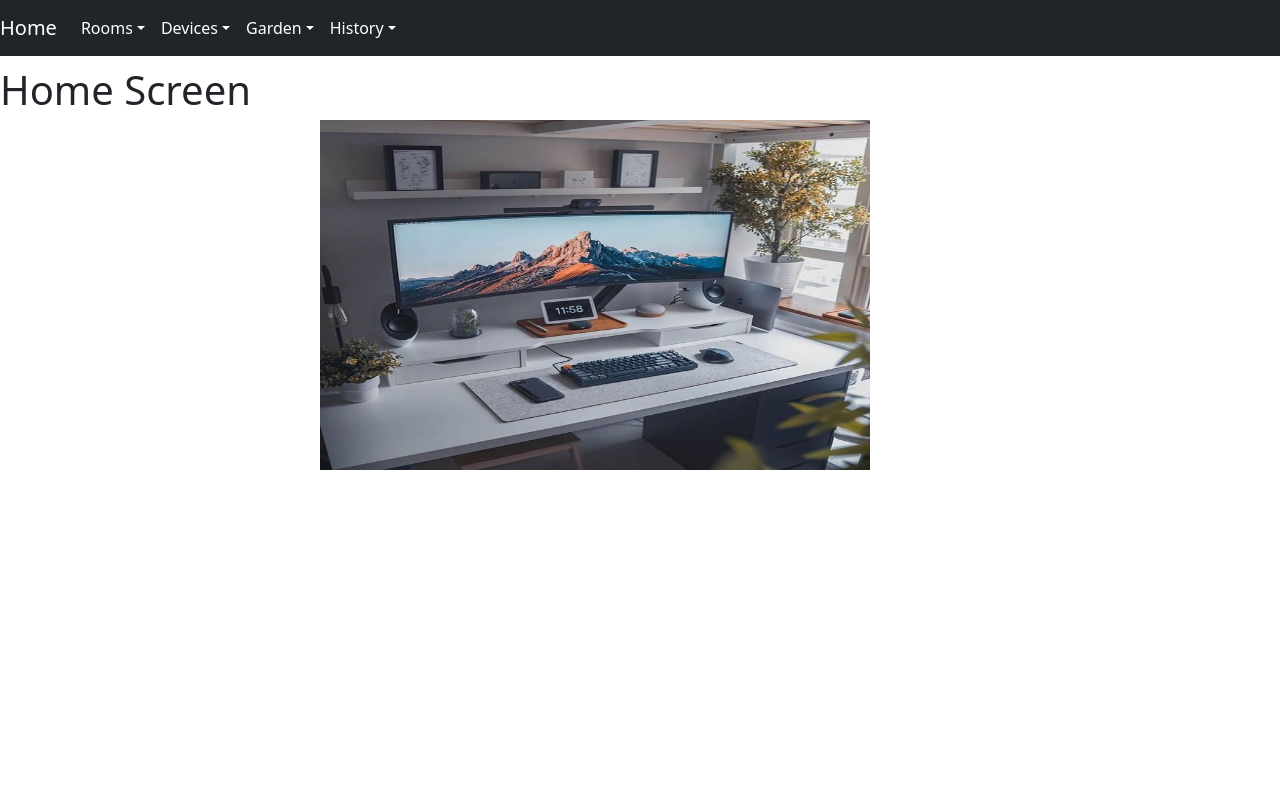
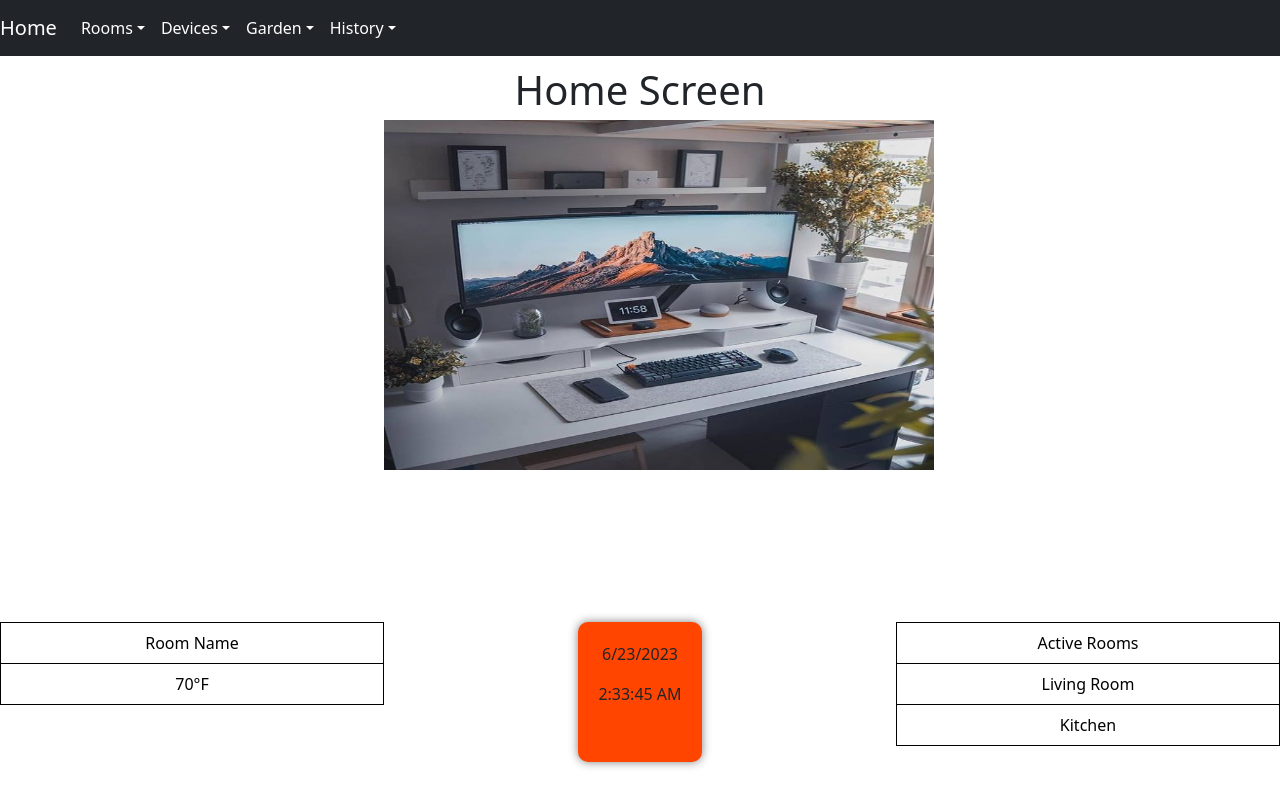
Before and after one commit to Wiqbal2/Smart-Hub-System, a React (Create React App) app: page / in a window 1280 px wide. Built offline with nearby package versions, Linux system fonts and the light colour scheme.

Commit message:
Yusuf: Added tables and date/time.

```diff
--- a/public/index.html
+++ b/public/index.html
@@ -2,7 +2,7 @@
 <html lang="en">
   <head>
     <meta charset="utf-8" />
-    <!-- Bootstrap code example holy-->
+    <!-- Bootstrap -->
     <link rel="stylesheet" href="https://cdn.jsdelivr.net/npm/bootstrap@4.3.1/dist/css/bootstrap.min.css" integrity="sha384-ggOyR0iXCbMQv3Xipma34MD+dH/1fQ784/j6cY/iJTQUOhcWr7x9JvoRxT2MZw1T" crossorigin="anonymous">    <script src="https://code.jquery.com/jquery-3.3.1.slim.min.js"></script>
     <script src="https://code.jquery.com/jquery-3.3.1.slim.min.js" integrity="sha384-q8i/X+965DzO0rT7abK41JStQIAqVgRVzpbzo5smXKp4YfRvH+8abtTE1Pi6jizo" crossorigin="anonymous"></script>
     <script src="https://cdn.jsdelivr.net/npm/popper.js@1.14.7/dist/umd/popper.min.js" integrity="sha384-UO2eT0CpHqdSJQ6hJty5KVphtPhzWj9WO1clHTMGa3JDZwrnQq4sF86dIHNDz0W1" crossorigin="anonymous"></script>
--- a/src/components/HomeScreen.jsx
+++ b/src/components/HomeScreen.jsx
@@ -1,11 +1,60 @@
-import React from 'react';
+import React, { useState, useEffect } from 'react';
 
 function HomeScreen() {
+    const [dateTime, setDateTime] = useState(new Date());
+
+    // Function to update date and time
+    const updateTime = () => {
+        setDateTime(new Date());
+    };
+
+    // Set interval to update time every second
+    useEffect(() => {
+        const interval = setInterval(updateTime, 1000);
+        return () => clearInterval(interval); // Clear interval on component unmount
+    }, []);
+
     return (
-        <div>
-            <h1 class="test"> Home Screen </h1>
+        <div className="home-screen">
+            <h1 className="test">Home Screen</h1>
             <img
-                src="/temp_pic.jpg" alt="Home System imagery for home screen" class="home-image"/>
+                src="/temp_pic.jpg"
+                alt="Home System imagery for home screen"
+                className="home-image"
+            />
+            <div className="dashboard">
+                <div className="room-temp">
+                    <table className="table table-hover">
+                        <tbody>
+                            <tr>
+                                <td>Room Name</td>
+                            </tr>
+                            <tr>
+                                <td>70°F</td>
+                            </tr>
+                        </tbody>
+                    </table>
+                </div>
+                <div className="date-time">
+                    <p>{dateTime.toLocaleDateString()}</p>
+                    <p>{dateTime.toLocaleTimeString()}</p>
+                </div>
+                <div className="active-rooms">
+                    <table className="table table-hover">
+                        <tbody>
+                            <tr>
+                                <td>Active Rooms</td>
+                            </tr>
+                            <tr>
+                                <td>Living Room</td>
+                            </tr>
+                            <tr>
+                                <td>Kitchen</td>
+                            </tr>
+                        </tbody>
+                    </table>
+                </div>
+            </div>
         </div>
     );
 }
--- a/src/styles.css
+++ b/src/styles.css
@@ -15,7 +15,7 @@
   width: 550px;
   position: absolute;
   top: 15%;
-  left: 25%;
+  left: 30%;
 }
 
 .test {
@@ -99,3 +99,41 @@ button:focus {
 .hot {
 	background: #ff5200;
 }
+
+
+.home-screen {
+    display: flex;
+    flex-direction: column;
+    align-items: center;
+}
+
+.dashboard {
+    display: flex;
+    justify-content: space-between;
+    margin-top: 500px;
+    width: 100%;
+}
+
+.room-temp, .date-time, .active-rooms {
+    width: 30%;
+    text-align: center;
+}
+
+.room-temp table, .active-rooms table {
+    width: 100%;
+    height: auto;
+    border-collapse: collapse;
+}
+
+.room-temp td, .active-rooms td {
+    border: 1px solid black;
+    padding: 5px;
+}
+
+.date-time {
+	background-color: orangered;
+	box-shadow: 0px 0px 10px rgba(0, 0, 0, 0.5);
+	border-radius: 10px;
+    padding: 20px;
+	width: fit-content;
+}
```
